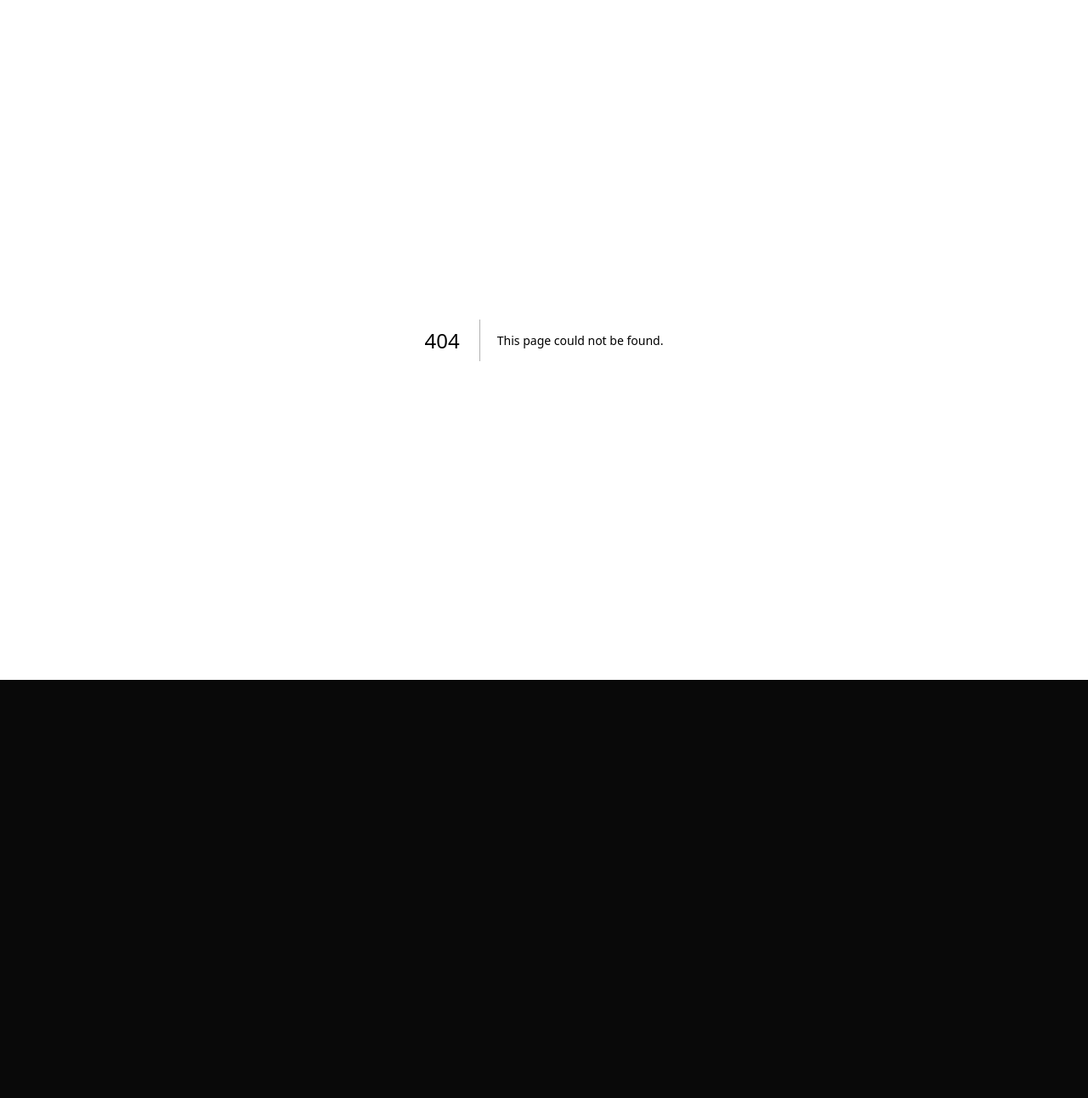
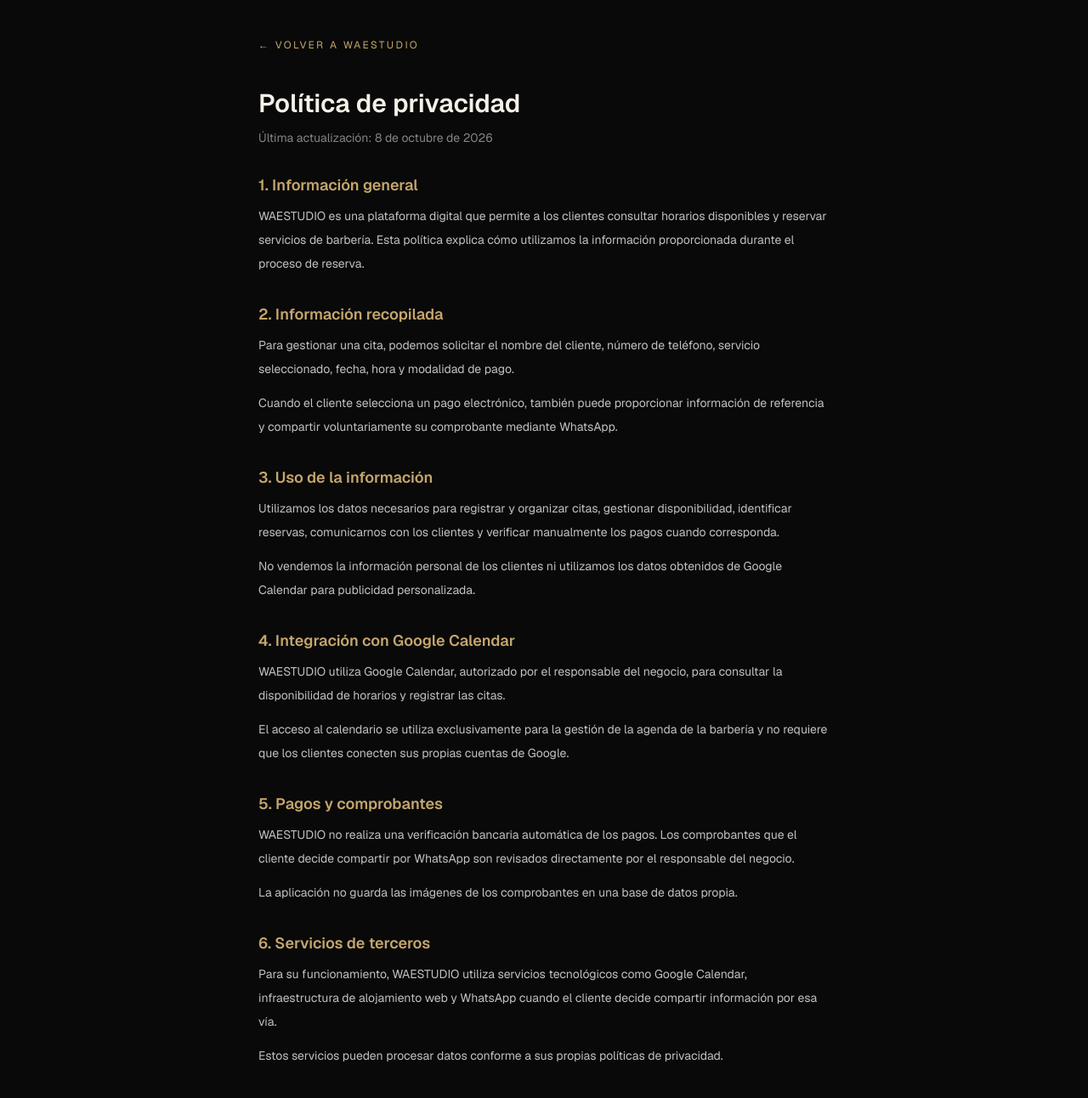
Before and after one commit to Raphelofwar/waestudio, a Next.js app: page /privacidad in a window 1280 px wide. Before the commit this address had no page. Shown: the top 1292 px of the page at 85% size. Before the commit the page ends 800 px from the top, so only its background shows below. Built offline with nearby package versions, Linux system fonts and the light colour scheme; what @mui/material-nextjs would draw is missing.

Commit message:
Add privacy policy and footer link

```diff
--- a/app/SocialFooter.tsx
+++ b/app/SocialFooter.tsx
@@ -1,3 +1,5 @@
+
+import Link from "next/link";
 
 import {
   SiTiktok,
@@ -47,6 +49,15 @@
       <p className="mt-3 text-center text-[9px] uppercase tracking-[0.25em] text-white/25">
         WAESTUDIO · Conecta con nosotros
       </p>
+
+      <div className="mt-4 flex items-center justify-center">
+        <Link
+          href="/privacidad"
+          className="text-center text-[11px] text-white/45 underline decoration-[#c5a66d]/35 underline-offset-4 transition-colors duration-200 hover:text-[#c5a66d]"
+        >
+          Política de privacidad
+        </Link>
+      </div>
     </footer>
   );
 }
--- /dev/null
+++ b/app/privacidad/page.tsx
@@ -0,0 +1,193 @@
+
+import type { Metadata } from "next";
+import Link from "next/link";
+
+export const metadata: Metadata = {
+  title: "Política de privacidad | WAESTUDIO",
+  description:
+    "Información sobre la privacidad y el tratamiento de datos en WAESTUDIO.",
+};
+
+export default function PrivacyPage() {
+  return (
+    <main className="min-h-screen bg-[#090909] px-5 py-10 text-[#f5f1e8]">
+      <article className="mx-auto max-w-2xl">
+        <Link
+          href="/"
+          className="text-xs uppercase tracking-[0.2em] text-[#c5a66d]"
+        >
+          ← Volver a WAESTUDIO
+        </Link>
+
+        <h1 className="mt-10 text-3xl font-semibold">
+          Política de privacidad
+        </h1>
+
+        <p className="mt-3 text-sm text-white/50">
+          Última actualización: 8 de octubre de 2026
+        </p>
+
+        <div className="mt-8 space-y-8 text-sm leading-7 text-white/75">
+          <section>
+            <h2 className="mb-2 text-lg font-semibold text-[#c5a66d]">
+              1. Información general
+            </h2>
+            <p>
+              WAESTUDIO es una plataforma digital que permite
+              a los clientes consultar horarios disponibles
+              y reservar servicios de barbería.
+              Esta política explica cómo utilizamos
+              la información proporcionada durante
+              el proceso de reserva.
+            </p>
+          </section>
+
+          <section>
+            <h2 className="mb-2 text-lg font-semibold text-[#c5a66d]">
+              2. Información recopilada
+            </h2>
+            <p>
+              Para gestionar una cita, podemos solicitar
+              el nombre del cliente, número de teléfono,
+              servicio seleccionado, fecha, hora
+              y modalidad de pago.
+            </p>
+            <p className="mt-3">
+              Cuando el cliente selecciona un pago
+              electrónico, también puede proporcionar
+              información de referencia y compartir
+              voluntariamente su comprobante mediante
+              WhatsApp.
+            </p>
+          </section>
+
+          <section>
+            <h2 className="mb-2 text-lg font-semibold text-[#c5a66d]">
+              3. Uso de la información
+            </h2>
+            <p>
+              Utilizamos los datos necesarios para
+              registrar y organizar citas, gestionar
+              disponibilidad, identificar reservas,
+              comunicarnos con los clientes y verificar
+              manualmente los pagos cuando corresponda.
+            </p>
+            <p className="mt-3">
+              No vendemos la información personal de
+              los clientes ni utilizamos los datos
+              obtenidos de Google Calendar para
+              publicidad personalizada.
+            </p>
+          </section>
+
+          <section>
+            <h2 className="mb-2 text-lg font-semibold text-[#c5a66d]">
+              4. Integración con Google Calendar
+            </h2>
+            <p>
+              WAESTUDIO utiliza Google Calendar,
+              autorizado por el responsable del negocio,
+              para consultar la disponibilidad de
+              horarios y registrar las citas.
+            </p>
+            <p className="mt-3">
+              El acceso al calendario se utiliza
+              exclusivamente para la gestión de la
+              agenda de la barbería y no requiere
+              que los clientes conecten sus propias
+              cuentas de Google.
+            </p>
+          </section>
+
+          <section>
+            <h2 className="mb-2 text-lg font-semibold text-[#c5a66d]">
+              5. Pagos y comprobantes
+            </h2>
+            <p>
+              WAESTUDIO no realiza una verificación
+              bancaria automática de los pagos.
+              Los comprobantes que el cliente decide
+              compartir por WhatsApp son revisados
+              directamente por el responsable del negocio.
+            </p>
+            <p className="mt-3">
+              La aplicación no guarda las imágenes
+              de los comprobantes en una base de
+              datos propia.
+            </p>
+          </section>
+
+          <section>
+            <h2 className="mb-2 text-lg font-semibold text-[#c5a66d]">
+              6. Servicios de terceros
+            </h2>
+            <p>
+              Para su funcionamiento, WAESTUDIO
+              utiliza servicios tecnológicos como
+              Google Calendar, infraestructura de
+              alojamiento web y WhatsApp cuando
+              el cliente decide compartir información
+              por esa vía.
+            </p>
+            <p className="mt-3">
+              Estos servicios pueden procesar datos
+              conforme a sus propias políticas
+              de privacidad.
+            </p>
+          </section>
+
+          <section>
+            <h2 className="mb-2 text-lg font-semibold text-[#c5a66d]">
+              7. Conservación y protección
+            </h2>
+            <p>
+              La información se conserva durante
+              el tiempo necesario para gestionar
+              las reservas y cumplir las obligaciones
+              aplicables.
+              Procuramos limitar el acceso a los datos
+              al personal autorizado para administrar
+              la agenda.
+            </p>
+          </section>
+
+          <section>
+            <h2 className="mb-2 text-lg font-semibold text-[#c5a66d]">
+              8. Derechos del cliente
+            </h2>
+            <p>
+              Los clientes pueden comunicarse con
+              WAESTUDIO para solicitar información
+              sobre sus datos personales, así como
+              su corrección o eliminación cuando
+              corresponda.
+            </p>
+          </section>
+
+          <section>
+            <h2 className="mb-2 text-lg font-semibold text-[#c5a66d]">
+              9. Contacto
+            </h2>
+            <p>
+              Para consultas relacionadas con
+              privacidad y reservas, puedes
+              comunicarte con WAESTUDIO por WhatsApp.
+            </p>
+            <a
+              href="https://wa.me/584121237187"
+              target="_blank"
+              rel="noopener noreferrer"
+              className="mt-3 inline-block font-semibold text-[#c5a66d] underline underline-offset-4"
+            >
+              Contactar a WAESTUDIO
+            </a>
+          </section>
+        </div>
+
+        <footer className="mt-12 border-t border-white/10 pt-6 text-center text-xs text-white/35">
+          © WAESTUDIO · Privacidad y protección de datos
+        </footer>
+      </article>
+    </main>
+  );
+}
```
